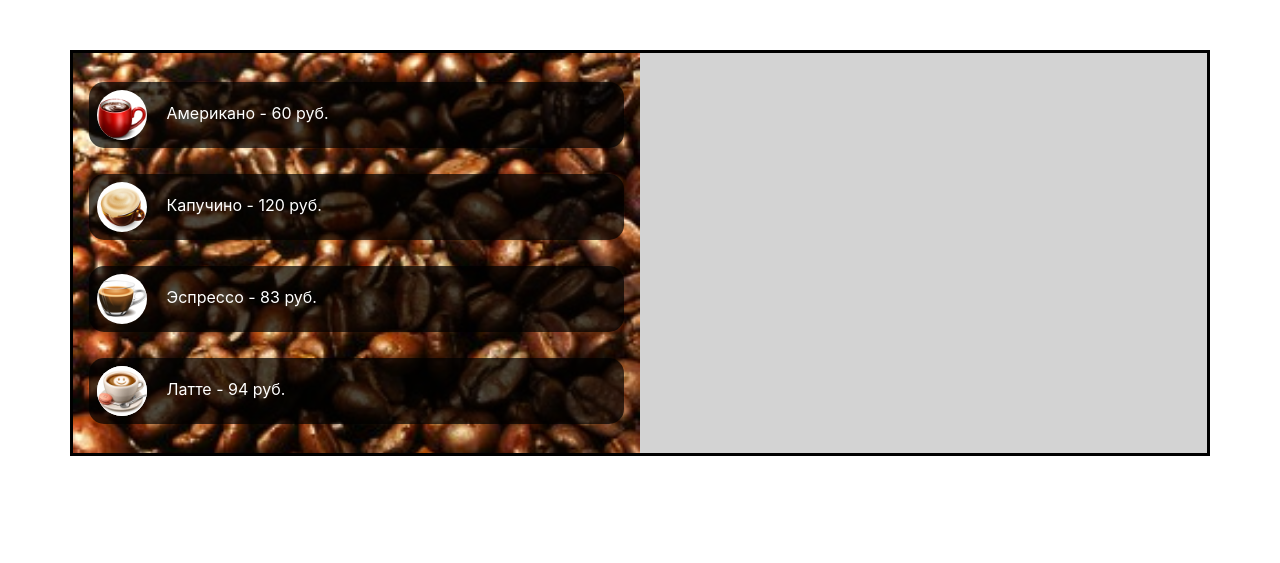
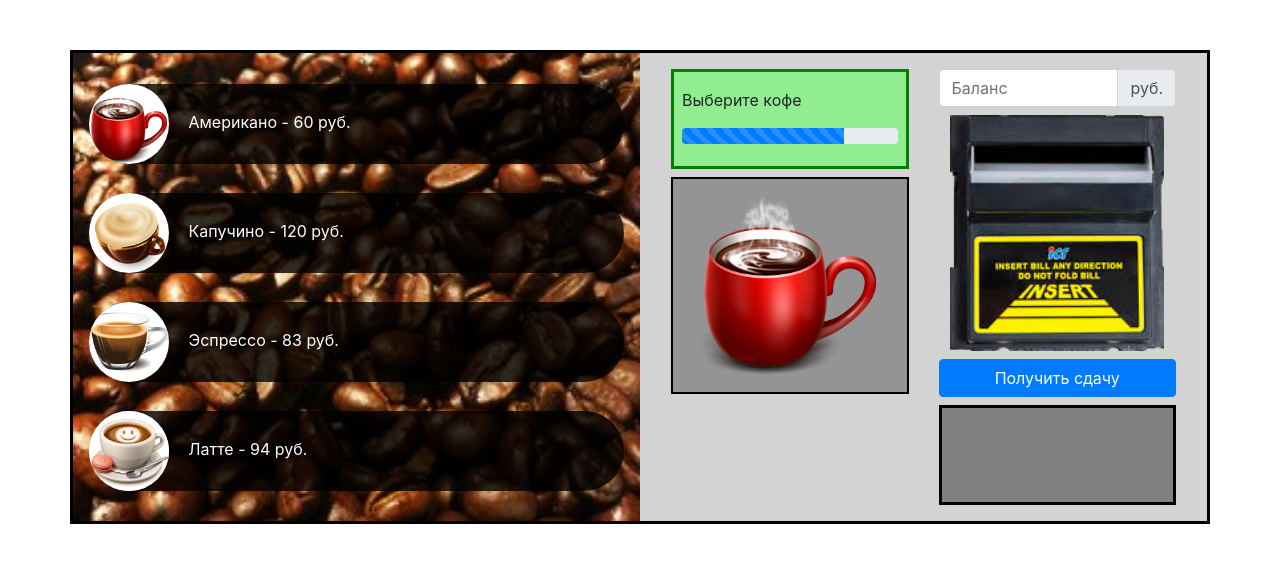
Before and after one commit to Comrade-Ivan/coffee-machine, a PHP site: page / in a window 1280 px wide. Shown: the top 563 px of the page. Run offline with PHP 8.4, Linux system fonts and the light colour scheme.

Commit message:
Завершен дизайн оболочки кофе-машины

```diff
--- a/index.php
+++ b/index.php
@@ -16,37 +16,51 @@
       <div class="row coffee-machine">
         <div class="col-6">
           <div class="row coffee-list flex-column justify-content-around p-3">
-            <div class="coffee-item p-2">
+            <div class="coffee-item">
               <img src="img/americano.png" alt="americano">
               <span>Американо - 60 руб.</span>
             </div>
-           <div class="coffee-item p-2">
+           <div class="coffee-item">
               <img src="img/cappuccino.png" alt="cappuccino">
               <span>Капучино - 120 руб.</span>
             </div>
-           <div class="coffee-item p-2">
+           <div class="coffee-item">
               <img src="img/espresso.png" alt="espresso">
               <span>Эспрессо - 83 руб.</span>
             </div>
-           <div class="coffee-item p-2">
+           <div class="coffee-item">
               <img src="img/latte.jpg" alt="latte">
               <span>Латте - 94 руб.</span>
             </div>
           </div>
         </div>
         <div class="col-6">
-          <div class="row coffee-operation">
+          <div class="row coffee-operation p-3">
             <div class="col-6">
-              <div class="display"></div>
-              <div class="coffee-cup"></div>
+              <div class="display p-2">
+                <p class="display-text mt-2">Выберите кофе</p>
+                <div class="progress">
+                  <div class="progress-bar progress-bar-striped progress-bar-animated" role="progressbar" aria-valuenow="75" aria-valuemin="0" aria-valuemax="100" style="width: 75%"></div>
+                </div>
+              </div>
+              <div class="coffee-cup mt-2 p-3">
+                <img src="img/americano.png" alt="">
+              </div>
             </div>
             <div class="col-6">
-              <div class="coffee-balance"></div>
-              <div class="coffee-atm"></div>
-            </div>
-          </div>
-          <div class="row">
-            <div class="col-12 coffee-change"></div>
+              <div class="coffee-balance">
+                <div class="input-group">
+                  <input type="text" class="form-control" placeholder="Баланс" aria-label="Имя получателя" aria-describedby="basic-addon2">
+                  <div class="input-group-append">
+                    <span class="input-group-text" id="basic-addon2">руб.</span>
+                  </div>
+                </div>
+              </div>
+              <div class="coffee-atm mt-2">
+                <img src="img/bill_acc.png" alt="">
+              </div>
+              <button class="btn btn-block btn-primary mt-2">Получить сдачу</button>
+              <div class="coffee-change mt-2"></div>
           </div>
         </div>
       </div>
--- a/style.css
+++ b/style.css
@@ -6,17 +6,21 @@
 .coffee-list {
 	background-image: url('img/background.jpg');
 	background-size: cover;
-	min-height: 400px;
+	height: 100%;
 }
 
 .coffee-item {
-	background-color: rgba(0,0,0,.7);
-	border-radius: 15px;
+	background-color: rgba(0,0,0,.8);
+	border-radius: 40px;
 	cursor: pointer;
 }
 
+.coffee-item:hover {
+	background-color: rgba(25,25,25,.8);
+}
+
 .coffee-item img {
-	height: 50px;
+	height: 80px;
 	background-color: white;
 	border-radius: 50%;
 }
@@ -30,3 +34,39 @@
 	background-color: lightgrey;
 	height: 100%;
 }
+
+.display {
+	min-height: 100px;
+	background-color: lightgreen;
+	border: 3px solid green;
+	box-sizing: border-box;
+}
+
+.coffee-cup {
+	background-color: rgba(0,0,0,.3);
+	border: 2px solid black;
+}
+
+
+.coffee-cup img {
+	width: 90%;
+	display: inline-block;
+	position: relative;
+	left: 50%;
+	transform: translateX(-50%);
+	cursor: pointer;
+}
+
+.coffee-atm {
+	text-align: center;
+}
+.coffee-atm img {
+	width: 90%;
+}
+
+.coffee-change {
+	background-color: grey;
+	border: 3px solid black;
+	width: 100%;
+	min-height: 100px;
+}
```
